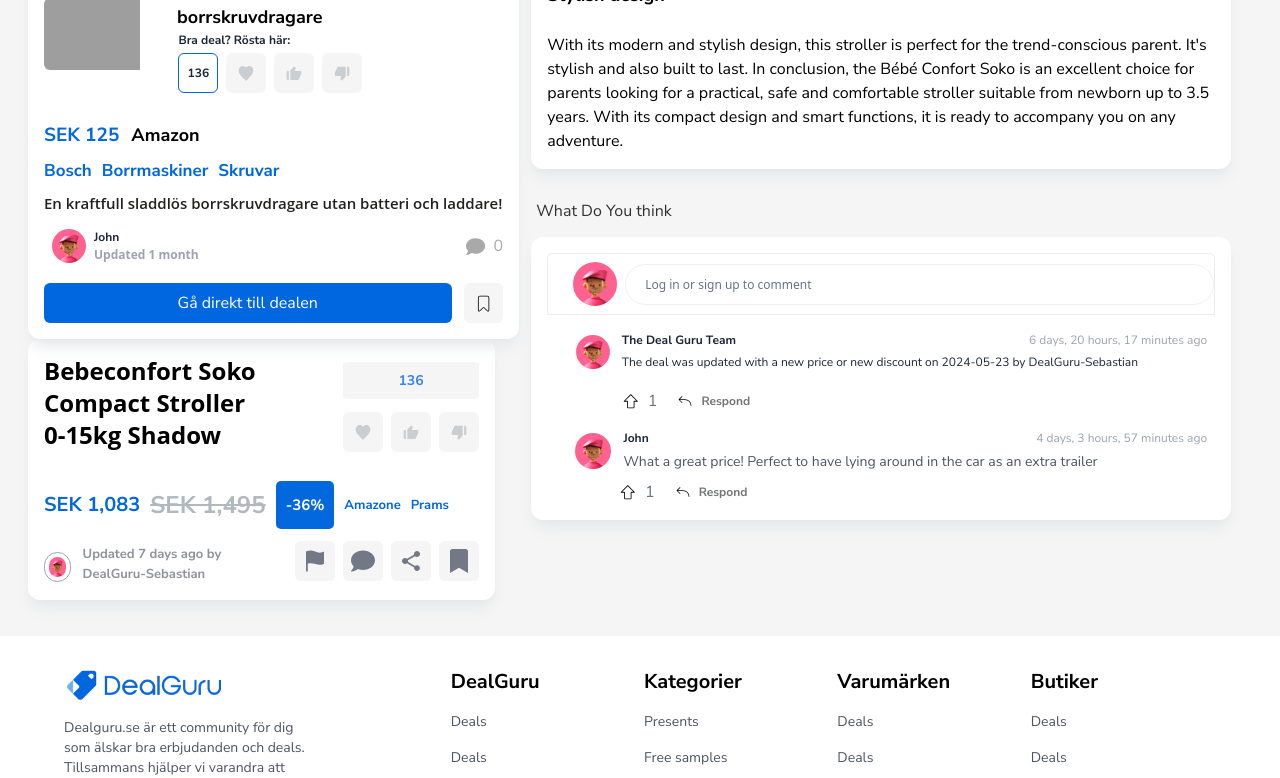
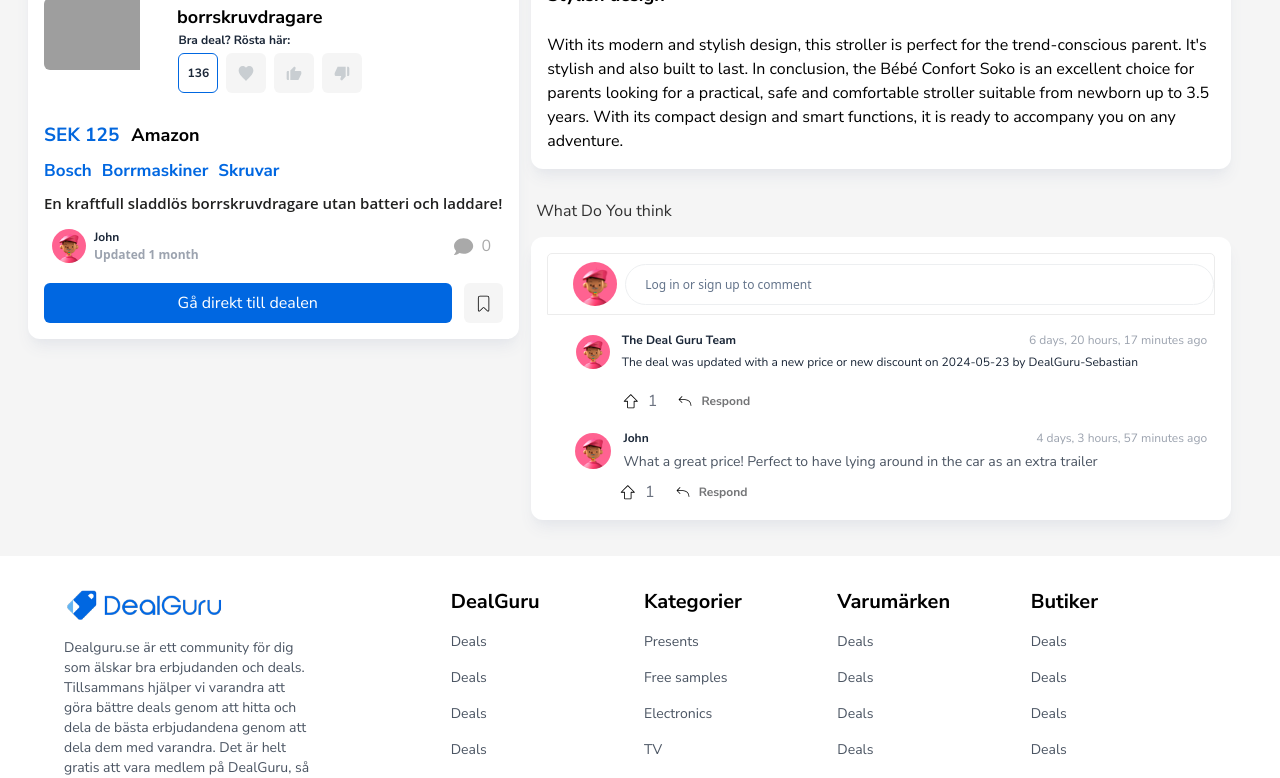
Before and after one commit to AsadAbbas5/DealGure.se, a Next.js app: page / in a window 1280 px wide. Shown: the part 1235-2013 px from the top of the page. Built offline with nearby package versions, Linux system fonts and the light colour scheme; grey boxes are pictures that could not be loaded.

Commit message:
initial comment

```diff
--- a/src/components/homepage/ImageSlider.tsx
+++ b/src/components/homepage/ImageSlider.tsx
@@ -38,6 +38,7 @@
       selectedImage === images.length - 1 ? 0 : selectedImage + 1
     );
   };
+
   return (
     <div className="max-sm:h-[1px]">
       <div className=" sm:w-full  max-w-[600px]  min-h-[530px] bg-white rounded-xl shadow-lg shadow-gray-200 flex flex-col gap-3 items-center mx-auto">
@@ -119,7 +120,10 @@
         }
       `}</style>
       <div>
-       <div className="sm:w-[100%] md:w-[95%] min-h-[220px] bg-white rounded-xl shadow-lg shadow-gray-200 p-4 gap-3 max-md:items-start items-center">
+        <div
+          className=" w-full  sm:w-[100%] md:w-[95%] md:hidden lg: hidden xl:hidden
+        min-h-[220px] bg-white rounded-xl shadow-lg shadow-gray-200 p-4 gap-3 max-md:items-start items-center"
+        >
           <div
             className="flex"
             style={{ flexDirection: "row", alignItems: "center" }}
@@ -159,7 +163,6 @@
             >
               SEK 1,083
             </span>
-
             <s
               className="text-heading text-[13px] md:text-xl lg:text-2xl 2xl:text-3xl"
               style={{
@@ -239,7 +242,6 @@
             </div>
           </div>
         </div>
-
       </div>
     </div>
   );
--- a/src/components/homepage/dealpage/DealPage.tsx
+++ b/src/components/homepage/dealpage/DealPage.tsx
@@ -117,7 +117,7 @@
               >
                 {product.shortDescription}
               </h1>
-              <div className="flex mt-2 items-center">
+              <div className="flex mt-2 items-center mr-3">
                 <Image
                   width={60}
                   height={60}
```
Lines whose indentation alone changed are shown as unchanged.
